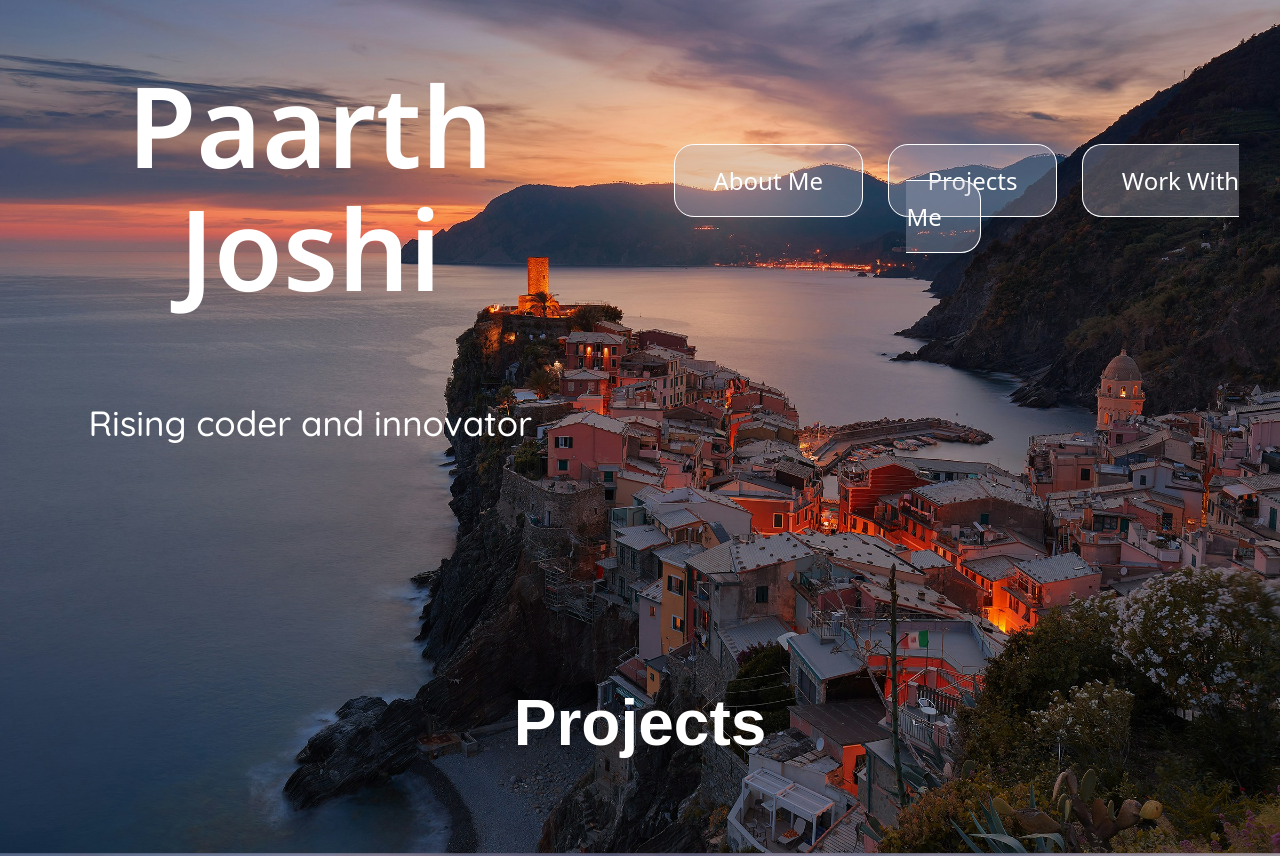
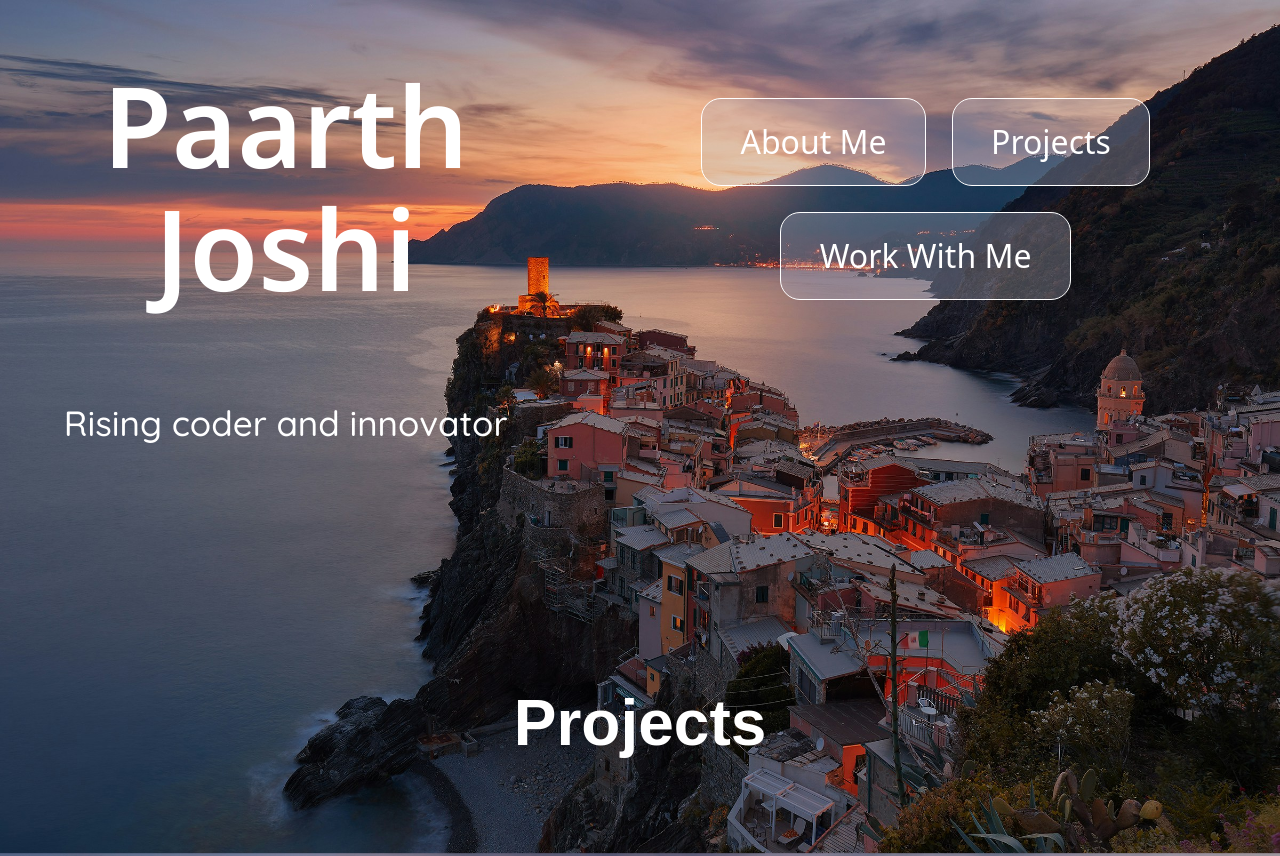
Before and after one commit to tcstor-PaarthJ/Personal-Website, a React (Vite) app: page / in a window 1280 px wide. Shown: the top 856 px of the page. Built offline with nearby package versions, Linux system fonts and the light colour scheme.

Commit message:
bug fixes and animation

```diff
--- a/src/App.jsx
+++ b/src/App.jsx
@@ -9,6 +9,7 @@ function App() {
   return (
     <>
       <head>
+        <title>Paarth's Personal Website</title>
         <style>
           @import
           url('https://fonts.googleapis.com/css2?family=Noto+Sans:ital,wght@0,100..900;1,100..900&display=swap');
--- a/src/Homepage.css
+++ b/src/Homepage.css
@@ -189,6 +189,10 @@ nav a {
 }
 .nav-button {
   font-size: 1.5em
+
+}
+.nav-button :hover {
+  color: #df7828;
 }
 #title {
   display: flex;
--- a/src/animations.css
+++ b/src/animations.css
@@ -39,3 +39,34 @@
   opacity: 1;
   transform: rotate(-45deg) translateY(100%);
 }
+
+.nav-button {
+  font-size: 2rem;
+  color: #ffffff;
+  position: relative;
+  display: inline-block;
+}
+
+.nav-button::after,
+.nav-button::before {
+  content: '';
+  position: absolute;
+  width: 100%;
+  height: 2px;
+  background: linear-gradient(to right, #ff0000, #00ffff);
+  bottom: -5px;
+  left: 0;
+  transform: scaleX(0);
+  transform-origin: right;
+  transition: transform 0.4s ease-out;
+}
+
+.nav-button::before {
+  top: -5px;
+  transform-origin: left;
+}
+
+.nav-button :hover::after,
+.nav-button :hover::before {
+  transform: scaleX(1);
+}
--- a/src/components/Nav.jsx
+++ b/src/components/Nav.jsx
@@ -1,3 +1,4 @@
+
 function Nav(){
     return (
       <nav>
```
